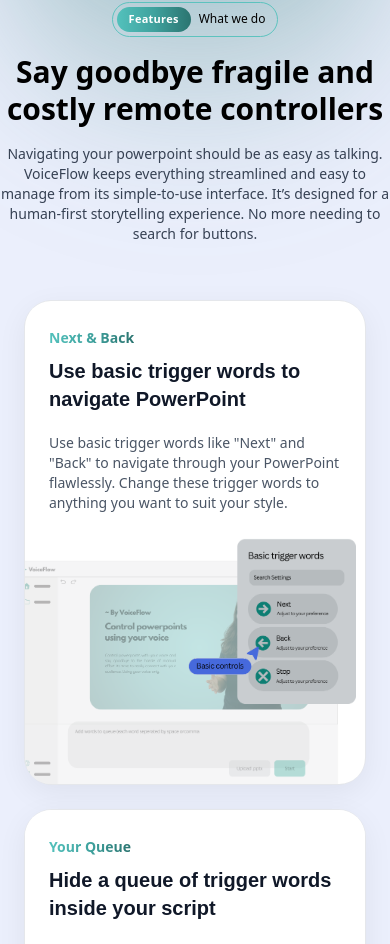
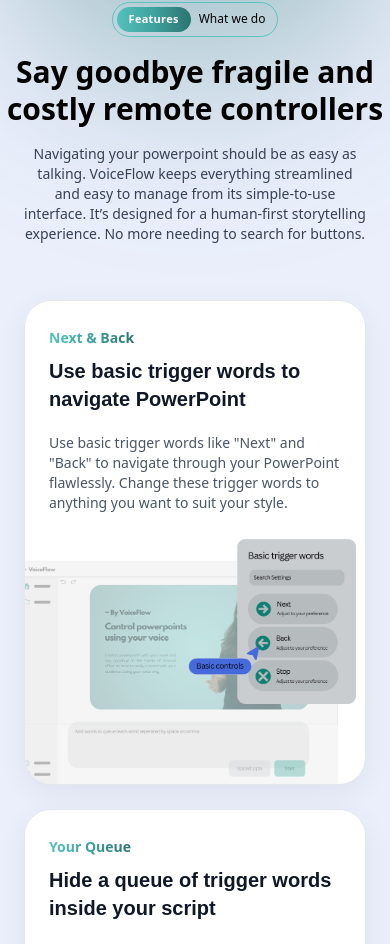
Before and after one commit to casperaap/voiceflow-gr, a Next.js app: page / in a window 390 px wide. Shown: the part 1005-1949 px from the top of the page. Built offline with nearby package versions, Linux system fonts and the light colour scheme.

Commit message:
padding gradient section text + attempt for background color change

```diff
--- a/app/globals.css
+++ b/app/globals.css
@@ -62,7 +62,7 @@
   }
 
   body.dark-bounce {
-    background-color: #F1F5F7;
+    background-color: #ebeffc;
     overscroll-behavior-y: contain;
   }
 }
@@ -99,7 +99,7 @@
     --gap    : 10px;       /* gutter size  */
 
     /* 1) solid tile colour */
-    background-color: #fcfcfc;
+    background-color: #ebeffc;
 
     /* 2) white grid lines: we paint the gaps only */
     background-image:
--- a/components/page/Gradientsec.jsx
+++ b/components/page/Gradientsec.jsx
@@ -30,7 +30,8 @@
           <h2 className="text-3xl md:text-5xl font-bold leading-tight md:leading-tight max-w-2xl m-auto">
             Say goodbye fragile and costly remote controllers
           </h2>
-          <p className="mt-4 max-w-lg mx-auto text-gray-700 text-sm md:text-base">
+
+          <p className="mt-4 max-w-lg mx-auto px-6 md:px-0 text-gray-700 text-sm md:text-base ">
             Navigating your powerpoint should be as easy as talking. VoiceFlow
             keeps everything streamlined and easy to manage from its
             simple-to-use interface. It’s designed for a human-first
```
